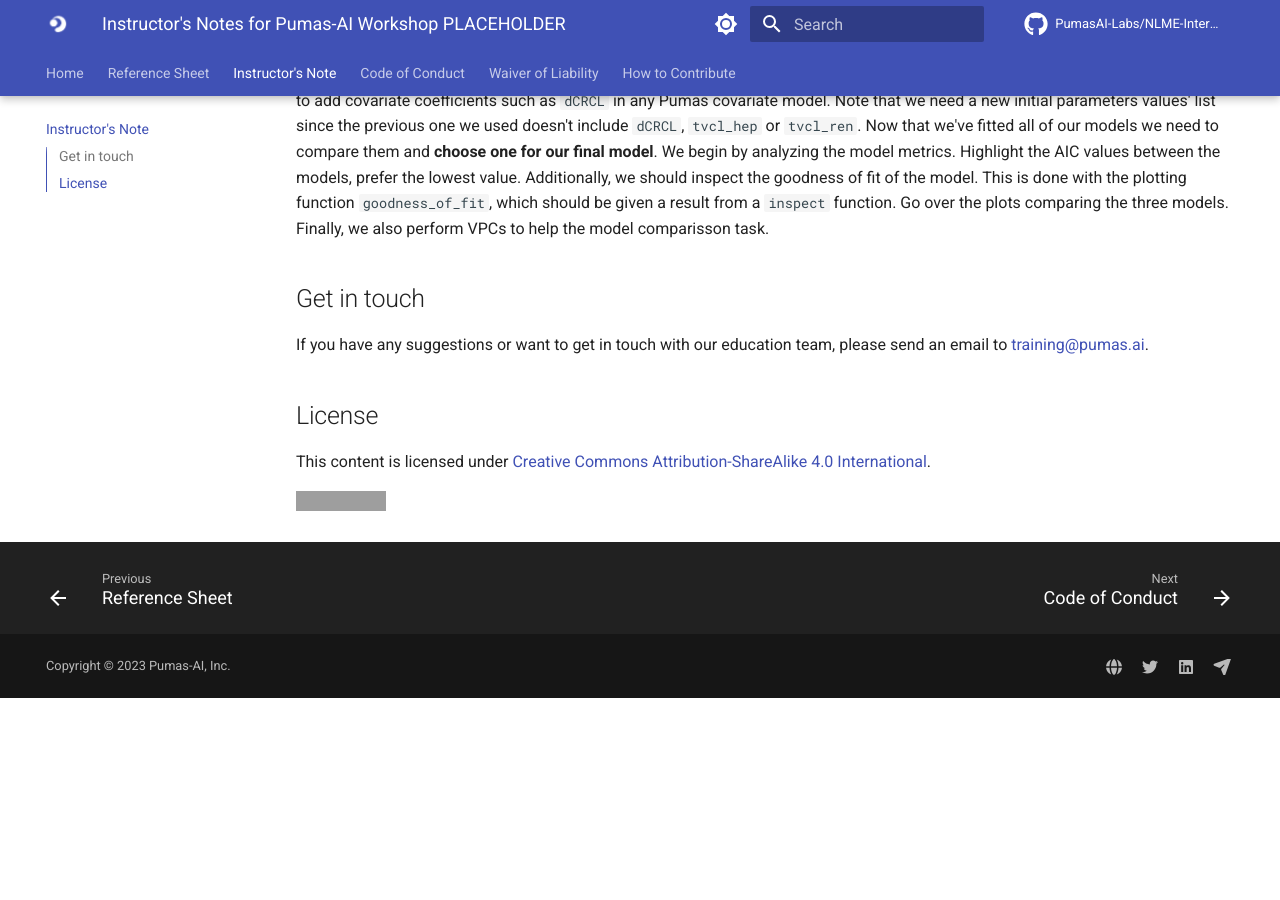
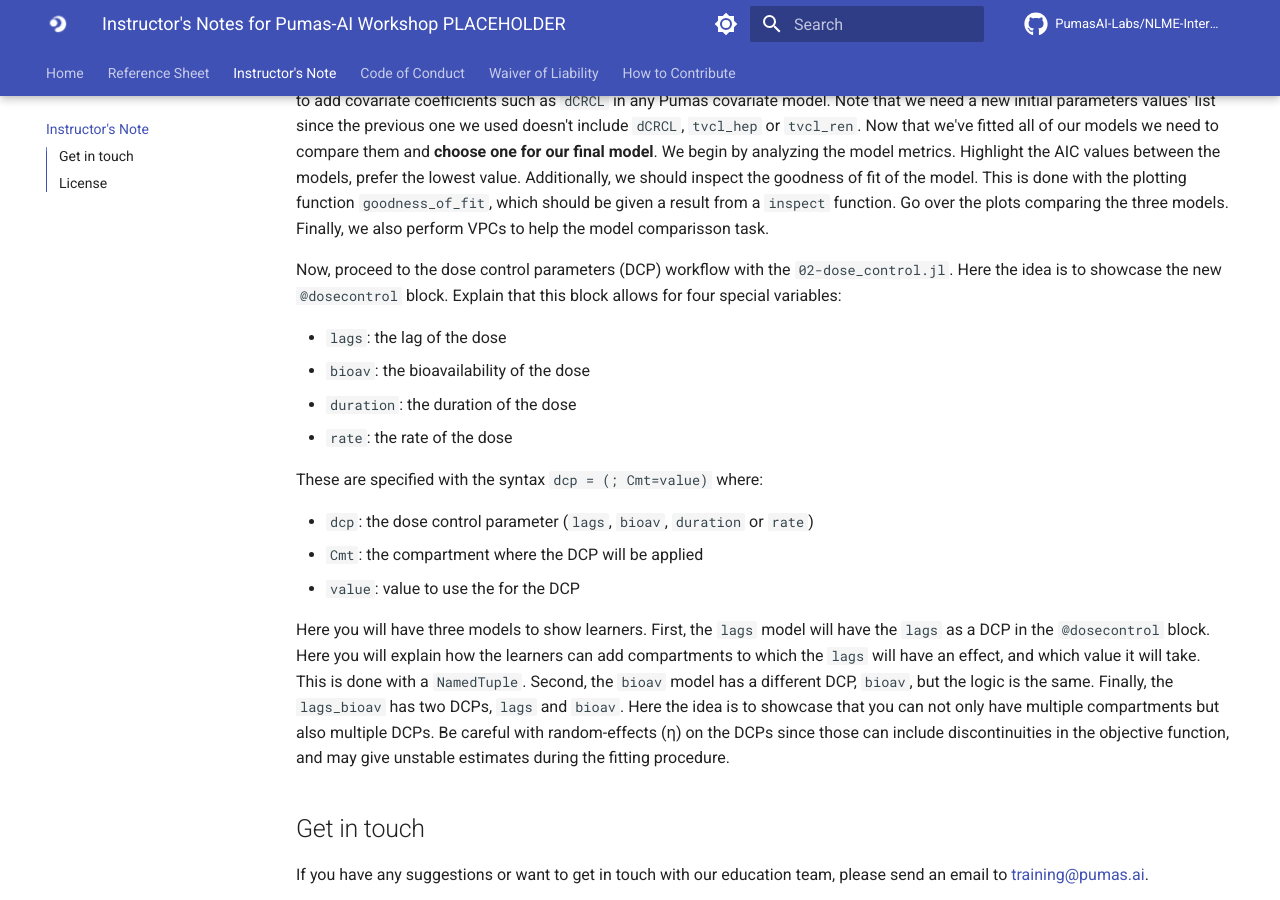
Before and after one commit to PumasAI-Labs/NLME-Intermediate, an MkDocs documentation site: the page built from docs/instructors.md, in a window 1280 px wide and 900 px high, scrolled down 996 px. Built offline with MkDocs 1.6.1 and Material for MkDocs 9.7.7, drawn with Linux system fonts in a browser that asks for light colours; comment, search, counter and statistics services are not loaded; before the commit the page ends 1694 px from its top, so only the background shows below that; grey boxes are pictures that could not be loaded.

Commit message:
02-dose_control with instructor's notes and references done

```diff
--- a/docs/instructors.md
+++ b/docs/instructors.md
@@ -57,6 +57,32 @@ which should be given a result from a `inspect` function.
 Go over the plots comparing the three models.
 Finally, we also perform VPCs to help the model comparisson task.
 
+Now, proceed to the dose control parameters (DCP) workflow with the `02-dose_control.jl`.
+Here the idea is to showcase the new `@dosecontrol` block.
+Explain that this block allows for four special variables:
+
+- `lags`: the lag of the dose
+- `bioav`: the bioavailability of the dose
+- `duration`: the duration of the dose
+- `rate`: the rate of the dose
+
+These are specified with the syntax `dcp = (; Cmt=value)` where:
+
+- `dcp`: the dose control parameter (`lags`, `bioav`, `duration` or `rate`)
+- `Cmt`: the compartment where the DCP will be applied
+- `value`: value to use the for the DCP
+
+Here you will have three models to show learners.
+First, the `lags` model will have the `lags` as a DCP in the `@dosecontrol` block.
+Here you will explain how the learners can add compartments to which the `lags` will have an effect,
+and which value it will take.
+This is done with a `NamedTuple`.
+Second, the `bioav` model has a different DCP, `bioav`, but the logic is the same.
+Finally, the `lags_bioav` has two DCPs, `lags` and `bioav`.
+Here the idea is to showcase that you can not only have multiple compartments but also multiple DCPs.
+Be careful with random-effects (η) on the DCPs since those can include discontinuities in the objective function,
+and may give unstable estimates during the fitting procedure.
+
 ## Get in touch
 
 If you have any suggestions or want to get in touch with our education team,
```
Also changed, not shown: docs/reference.md (+22 -0 lines), 1 other file.
